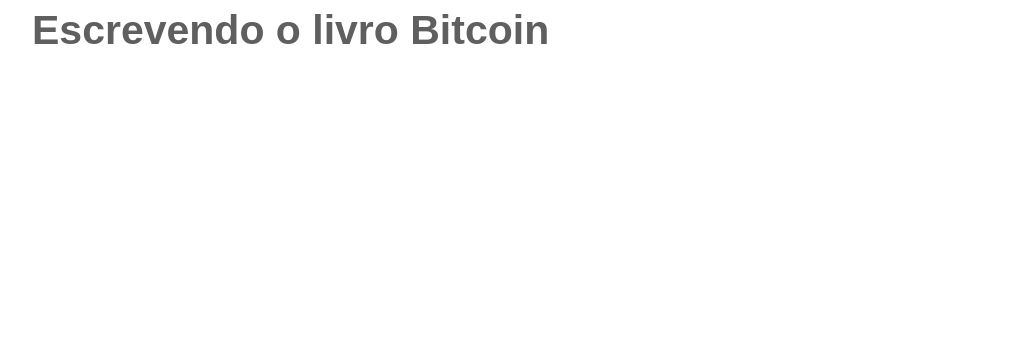
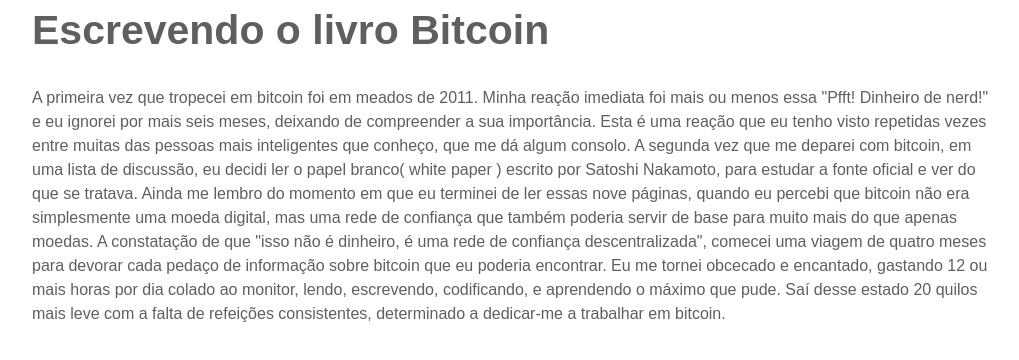
Before and after one commit to btcbrdev/dominandobitcoin-site, a plain HTML site: page prefacio.html in a window 1280 px wide. Shown: the whole page, without its empty margins (128-1147 px from the left). Drawn offline with Linux system fonts and the light colour scheme.

Commit message:
Update 2015-02-15T20:34:01.395Z

```diff
--- a/prefacio.html
+++ b/prefacio.html
@@ -11,6 +11,7 @@
         <!-- .wrapper -->
         <div class="wrapper">
             <h1>Escrevendo o livro Bitcoin</h1>
+<p>A primeira vez que tropecei em bitcoin foi em meados de 2011. Minha reação imediata foi mais ou menos essa &quot;Pfft! Dinheiro de nerd!&quot; e eu ignorei por mais seis meses, deixando de compreender a sua importância. Esta é uma reação que eu tenho visto repetidas vezes entre muitas das pessoas mais inteligentes que conheço, que me dá algum consolo. A segunda vez que me deparei com bitcoin, em uma lista de discussão, eu decidi ler o papel branco( white paper ) escrito por Satoshi Nakamoto, para estudar a fonte oficial e ver do que se tratava. Ainda me lembro do momento em que eu terminei de ler essas nove páginas, quando eu percebi que bitcoin não era simplesmente uma moeda digital, mas uma rede de confiança que também poderia servir de base para muito mais do que apenas moedas. A constatação de que &quot;isso não é dinheiro, é uma rede de confiança descentralizada&quot;, comecei uma viagem de quatro meses para devorar cada pedaço de informação sobre bitcoin que eu poderia encontrar. Eu me tornei obcecado e encantado, gastando 12 ou mais horas por dia colado ao monitor, lendo, escrevendo, codificando, e aprendendo o máximo que pude. Saí desse estado 20 quilos mais leve com a falta de refeições consistentes, determinado a dedicar-me a trabalhar em bitcoin.</p>
 
         </div>
         <!-- /.wrapper -->
```
